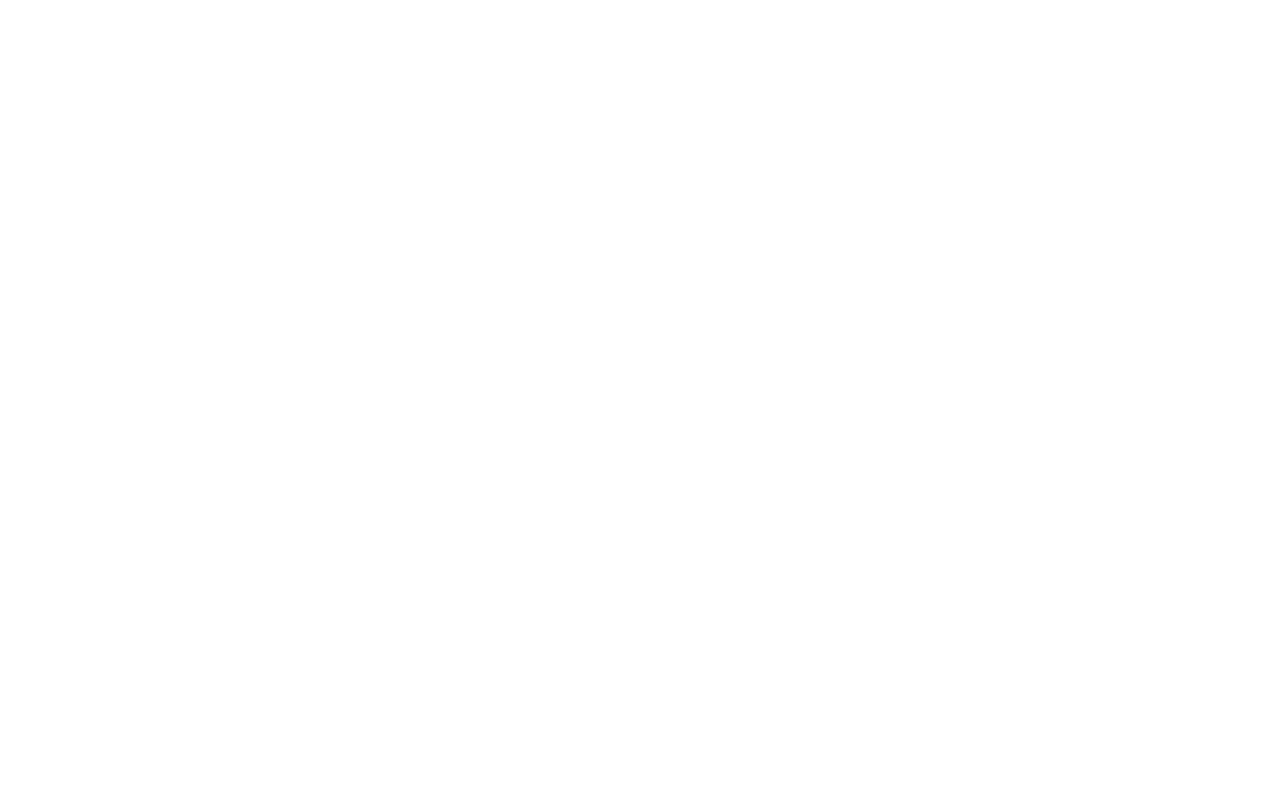
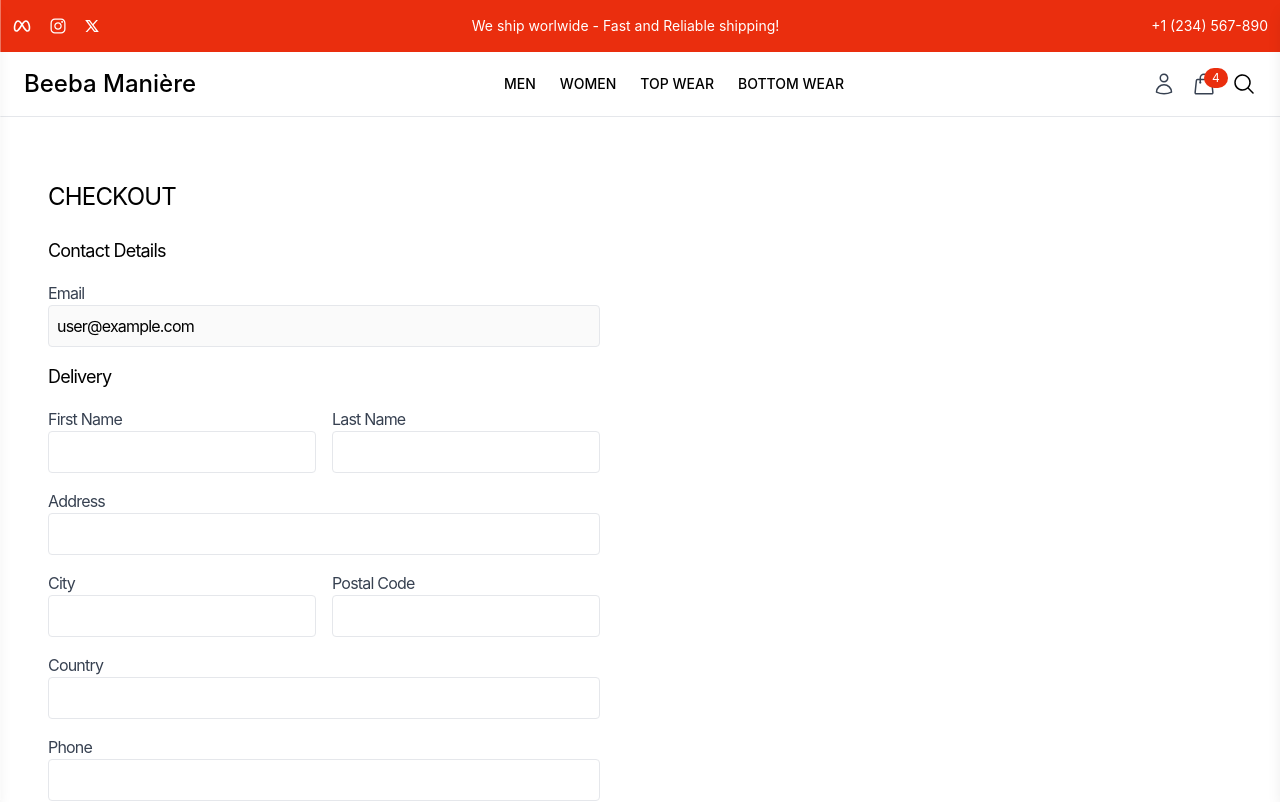
Before and after one commit to Tyagi-Rohan-04/Beeba-Maniere, a React app in the folder frontend/: page /checkout in a window 1280 px wide. Before the commit this address had no page. Shown: the top 802 px of the page. Built offline with nearby package versions, Linux system fonts and the light colour scheme; the HTML template or start-up script is replaced by a standard one.

Commit message:
checkout page commit number 1

```diff
--- a/frontend/src/App.jsx
+++ b/frontend/src/App.jsx
@@ -8,6 +8,7 @@
 import Profile from "./pages/Profile";
 import CollectionPage from "./pages/CollectionPage";
 import ProductDetails from "./components/Products/ProductDetails";
+import Checkout from "./components/Cart/Checkout";
 
 const App = () => {
   return (
@@ -23,6 +24,7 @@
           <Route path="profile" element={<Profile />} />
           <Route path="collections/:collection" element={<CollectionPage />} />
           <Route path="product/:id" element={<ProductDetails />} />
+          <Route path="checkout" element={<Checkout />} />
         </Route>
         <Route>{/* Admin Layout */}</Route>
       </Routes>
--- /dev/null
+++ b/frontend/src/components/Cart/Checkout.jsx
@@ -0,0 +1,189 @@
+import React, { useState } from "react";
+import { useNavigate } from "react-router-dom";
+
+const cart = {
+  products: [
+    {
+      name: "Stylish Jacket",
+      size: "M",
+      color: "Black",
+      price: 120,
+      image: "https://picsum.photos/150?random=1",
+    },
+    {
+      name: "Casual Sneakers",
+      size: "42",
+      color: "White",
+      price: 75,
+      image: "https://picsum.photos/150?random=2",
+    },
+  ],
+  totalPrice: 195,
+};
+
+const Checkout = () => {
+  const navigate = useNavigate();
+  const [checkoutId, setCheckoutId] = useState(null);
+  const [shippingAddress, setShippingAddress] = useState({
+    firstName: "",
+    lastName: "",
+    address: "",
+    city: "",
+    postalCode: "",
+    country: "",
+    phone: "",
+  });
+
+  const handleCreateCheckout = (e) => {
+    e.preventDefault();
+    setCheckoutId(123);
+  };
+
+  return (
+    <div className="grid grid-cols-1 lg:grid-cols-2 gap-8 max-w-7xl mx-auto py-10 px-6 tracking-tighter">
+      {/* Left Section */}
+      <div className="bg-white rounded-lg p-6">
+        <h2 className="text-2xl uppercase mb-6">Checkout</h2>
+        <form onSubmit={handleCreateCheckout}>
+          <h3 className="text-lg mb-4">Contact Details</h3>
+          <div className="mb-4">
+            <label className="block text-gray-700">Email</label>
+            <input
+              type="email"
+              value="user@example.com"
+              className="w-full p-2 border rounded"
+              disabled
+            />
+          </div>
+          <h3 className="text-lg mb-4">Delivery</h3>
+          <div className="mb-4 grid grid-cols-2 gap-4">
+            <div>
+              <label className="block text-gray-700">First Name</label>
+              <input
+                type="text"
+                value={shippingAddress.firstName}
+                onChange={(e) =>
+                  setShippingAddress({
+                    ...shippingAddress,
+                    firstName: e.target.value,
+                  })
+                }
+                className="w-full p-2 border rounded"
+                required
+              />
+            </div>
+            <div>
+              <label className="block text-gray-700">Last Name</label>
+              <input
+                type="text"
+                value={shippingAddress.lastName}
+                onChange={(e) =>
+                  setShippingAddress({
+                    ...shippingAddress,
+                    lastName: e.target.value,
+                  })
+                }
+                className="w-full p-2 border rounded"
+                required
+              />
+            </div>
+          </div>
+          <div className="mb-4">
+            <label className="block text-gray-700">Address</label>
+            <input
+              type="text"
+              value={shippingAddress.address}
+              onChange={(e) =>
+                setShippingAddress({
+                  ...setShippingAddress,
+                  address: e.target.value,
+                })
+              }
+              className="w-full p-2 border rounded"
+              required
+            />
+          </div>
+          <div className="mb-4 grid grid-cols-2 gap-4">
+            <div>
+              <label className="block text-gray-700">City</label>
+              <input
+                type="text"
+                value={shippingAddress.city}
+                onChange={(e) =>
+                  setShippingAddress({
+                    ...shippingAddress,
+                    city: e.target.value,
+                  })
+                }
+                className="w-full p-2 border rounded"
+                required
+              />
+            </div>
+            <div>
+              <label className="block text-gray-700">Postal Code</label>
+              <input
+                type="text"
+                value={shippingAddress.postalCode}
+                onChange={(e) =>
+                  setShippingAddress({
+                    ...shippingAddress,
+                    postalCode: e.target.value,
+                  })
+                }
+                className="w-full p-2 border rounded"
+                required
+              />
+            </div>
+          </div>
+          <div className="mb-4">
+            <label className="block text-gray-700">Country</label>
+            <input
+              type="text"
+              value={shippingAddress.country}
+              onChange={(e) =>
+                setShippingAddress({
+                  ...setShippingAddress,
+                  country: e.target.value,
+                })
+              }
+              className="w-full p-2 border rounded"
+              required
+            />
+          </div>
+          <div className="mb-4">
+            <label className="block text-gray-700">Phone</label>
+            <input
+              type="tel"
+              value={shippingAddress.phone}
+              onChange={(e) =>
+                setShippingAddress({
+                  ...setShippingAddress,
+                  phone: e.target.value,
+                })
+              }
+              className="w-full p-2 border rounded"
+              required
+            />
+          </div>
+          <div className="mt-6">
+            {!checkoutId ? (
+              <button
+                type="submit"
+                className="w-full bg-black text-white py-3 rounded"
+              >
+                Continue to Payment
+              </button>
+            ) : (
+              <div>
+                <h3 className="text-lg mb-4">Pay with Paypal</h3>
+                {/* Paypal Component */}
+              </div>
+            )}
+          </div>
+        </form>
+      </div>
+    </div>
+  );
+};
+
+export default Checkout;
--- a/frontend/src/components/Layout/CartDrawer.jsx
+++ b/frontend/src/components/Layout/CartDrawer.jsx
@@ -1,9 +1,13 @@
 import React, { useState } from "react";
-import { IoMdClose } from 'react-icons/io';
+import { IoMdClose } from "react-icons/io";
 import CartContents from "../Cart/CartContents";
+import { useNavigate } from "react-router-dom";
 
-const CartDrawer = ({drawerOpen, toggleCartDrawer}) => {
-
+const CartDrawer = ({ drawerOpen, toggleCartDrawer }) => {
+  const navigate = useNavigate();
+  const handleCheckout = () => {
+    navigate("/checkout");
+  };
   return (
     <div
       className={`fixed top-0 right-0 w-3/4 sm:w-1/2 md:w-[30rem] h-full bg-white shadow-lg transform transition-transform duration-300 flex flex-col z-50 ${
@@ -13,7 +17,7 @@
       {/* Close Button */}
       <div className="flex justify-end p-4">
         <button onClick={toggleCartDrawer}>
-                <IoMdClose className="h-6 w-6 text-gray-600"/>
+          <IoMdClose className="h-6 w-6 text-gray-600" />
         </button>
       </div>
       {/* Cart content with scrollable area */}
@@ -24,7 +28,12 @@
       </div>
       {/* Checkout button which is fixed at bottom */}
       <div className="p-4 bg-white sticky bottom-0">
-            <button className="w-full bg-black text-white py-3 rounded-lg font font-semibold hover:bg-gray-800">Checkout</button>
+        <button
+          onClick={handleCheckout}
+          className="w-full bg-black text-white py-3 rounded-lg font font-semibold hover:bg-gray-800"
+        >
+          Checkout
+        </button>
         <p className="text-sm tracking-lighter text-gray-500 mt-2 text-center">
           Shipping, taxes and discount codes claculated at checkout.
         </p>
```
Lines whose indentation alone changed are shown as unchanged.
